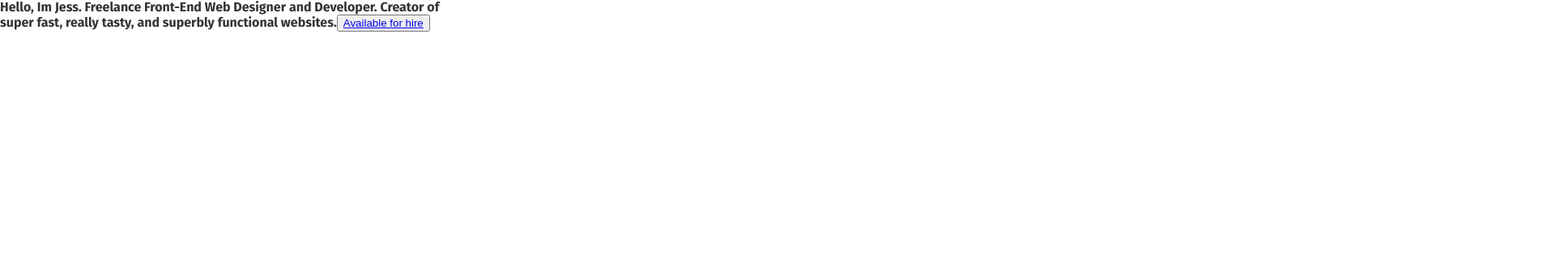
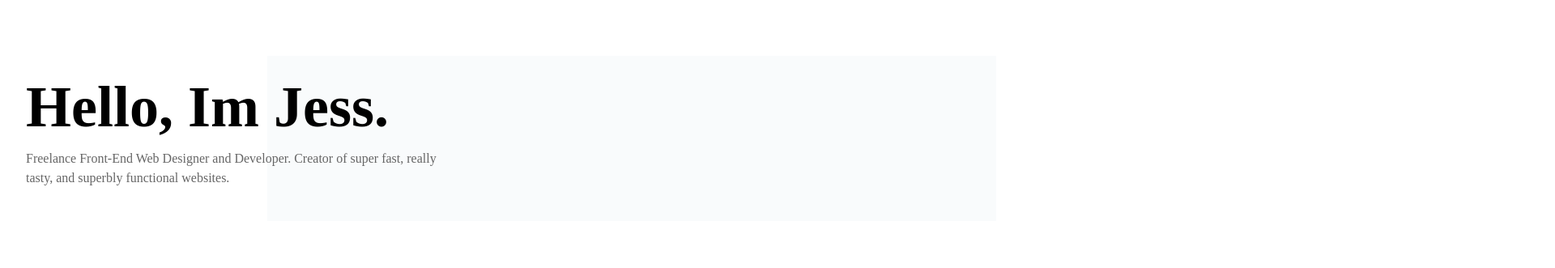
Before and after one commit to jessicavrooyen/jessvrooyen.com, a Gatsby site: page / in a window 1280 px wide. Shown: the top 331 px of the page at 81% size, 1920 px wide, since content can reach past the window. Built offline with nearby package versions, Linux system fonts and the light colour scheme; Gatsby itself is replaced by a stand-in of ours; some packages are replaced by stand-ins of ours.

Commit message:
➕sizing fixes

```diff
--- a/src/components/Card.js
+++ b/src/components/Card.js
@@ -2,10 +2,6 @@ import React from 'react';
 import styled from 'styled-components';
 import Img from 'gatsby-image';
 import Link from 'gatsby-link';
-import Overdrive from 'react-overdrive';
-
-import config from '../../config/SiteConfig';
-import * as palette from '../../config/Style';
 
 const CardItem = styled(Link)`
     min-height: 500px;
@@ -15,7 +11,7 @@ const CardItem = styled(Link)`
     display: flex;
     flex-direction: column;
     justify-content: space-between;
-    color: ${palette.COLOR};
+    color: #333;
     transition: all .4s cubic-bezier(0.680, -0.550, 0.265, 1.550);
 
     &:after {
--- a/src/components/LandingPage/index.js
+++ /dev/null
@@ -1,58 +0,0 @@
-import React from 'react';
-import styled, { css } from 'styled-components';
-import Link from 'gatsby-link';
-import { colors, media, getOuterSpace } from '../../styles/variables';
-
-const LandingWrapper = styled.div`
-    max-width: 36rem;
-    ${media.md`
-    max-width: 32rem;
-  `}
-  ${media.sm`
-    max-width: 100%;
-  `}
-  ${media.xs`
-
-  `}
-
-  ${props => (props.fixed
-    ? css`
-      ${getOuterSpace('padding')};
-      position: absolute;
-      top: 0;
-      right: 0;
-      text-align: right;
-      ${media.md`
-        text-align: left;
-        left: 0;
-        right: auto;
-      `}
-    `
-    : css`
-      text-align: left;
-    `)
-}
-`;
-const Title = styled.h1`
-    font-size: 1rem;
-    font-weight: 300;
-  span {
-    color: ${colors.yellow500};
-    text-decoration: line-through;
-  }
-`;
-
-const LandingPage = props => (
-  <LandingWrapper {...props}>
-    <Title>
-      Hello, Im Jess.
-      Freelance Front-End Web Designer and Developer.
-      Creator of super fast, really tasty, and superbly functional websites.
-      <button>
-        <Link to="/contact/">Available for hire</Link>
-      </button>
-    </Title>
-  </LandingWrapper>
-);
-
-export default LandingPage;
--- a/src/components/Menu/index.js
+++ b/src/components/Menu/index.js
@@ -1,7 +1,7 @@
 import React from 'react';
 import styled, { css } from 'styled-components';
 import Link from 'gatsby-link';
-import { colors, fonts, media, getOuterSpace } from '../../styles/variables';
+import { colors, media } from '../../styles/variables';
 
 const MenuWrapper = styled.nav`
   width: 100%;
@@ -10,7 +10,6 @@ const MenuWrapper = styled.nav`
   justify-content: space-between;
   pointer-events: none;
   background-color: #fff;
-  ${getOuterSpace('padding')};
 
   ul:last-child li {
     text-align: right;
@@ -24,8 +23,6 @@ const MenuWrapper = styled.nav`
         border-radius: 100%;
         content: '';
         display: block;
-        height: .3rem;
-        width: .3rem;
         transition: transform .3s cubic-bezier(.45, 0, .1, 1), opacity .1s ease;
         will-change: transform, opacity;
       }
--- a/src/pages/index.js
+++ b/src/pages/index.js
@@ -1,11 +1,129 @@
 import React from 'react';
-import LandingPage from '../components/LandingPage';
+import styled, { keyframes } from 'styled-components';
+
+const opacityAnim = keyframes`
+  0% {
+    opacity: 0;
+  }
+
+  100% {
+    opacity: 1;
+  }
+`;
+const squareBeforeAnim = keyframes`
+  0% {
+    opacity: 0;
+    ${'' /* transform: scaleX(0); */}
+  }
+
+  100% {
+    opacity: 1;
+    ${'' /* transform: scaleX(1); */}
+  }
+`;
+
+const slideUp = keyframes`
+  0% {
+    transform: translateY(100%);
+  }
+
+  100% {
+    transform: translateY(0);
+  }
+`;
 
 
+const Title = styled.h1`
+  font-family: "utopia-std", serif;
+  font-weight: 700;
+  font-size: 72px;
+  line-height: 1;
+  margin-bottom: 16px;
+  color: black;
+  transform: translateY(100%);
+  animation: ${slideUp} 1.4s cubic-bezier(.54,.09,.11,1) forwards;
+  animation-delay: 1s;
+`;
+
+const Text = styled.p`
+  line-height: 1.5;
+  font-family: europa;
+  font-weight: 400;
+  color: #666;
+  font-size: 16px;
+  margin-bottom: 24px;
+  transform: translateY(100%);
+  animation: ${slideUp} 1.35s cubic-bezier(.5,0,0,1) forwards;
+  animation-delay: 1.2s;
+`;
+
+const squareAfterAnim = keyframes`
+  0% {
+    transform: translateX(-100%) scaleX(3);
+    opacity: 1;
+  }
+
+  90% {
+    transform: translateX(250%) scaleX(1);
+    opacity: 1;
+  }
+
+  91% {
+    transform: translateX(300%) scaleX(1);
+    opacity: 0;
+  }
+
+  100% {
+    transform: translateX(300%) scaleX(1);
+    opacity: 0;
+  }
+`;
+
+const IndexWrapper = styled.div`
+  padding: 0 2rem;
+  margin-top: 96px;
+  margin-bottom: 96px;
+  max-width: 600px;
+  padding: 0 2rem;
+  position: relative;
+  opacity: 0;
+  animation: ${opacityAnim} .4s .15s ease-in-out forwards;
+
+  &:before {
+    content: '';
+    position: absolute;
+    top: -20%;
+    z-index: -1;
+    left: calc(55%);
+    width: 150%;
+    height: 150%;
+    background-color: #f9fbfc;
+    opacity: 0;
+    animation: ${squareBeforeAnim} .75s 1.75s ease-in forwards;
+  }
+
+  &:after {
+    content: '';
+    position: absolute;
+    top: -20%;
+    z-index: 1;
+    left: 0;
+    width: 150%;
+    height: 150%;
+    background-color: #fff;
+    transform: translateX(-100%) scaleX(3);
+    animation: ${squareAfterAnim} 4.5s .15s cubic-bezier(.54,.09,.11,1) forwards;
+  }
+`;
+
 const IndexPage = () => (
-  <section>
-    <LandingPage />
-  </section>
+  <IndexWrapper>
+    <Title>Hello, Im Jess.</Title>
+      <Text>
+        Freelance Front-End Web Designer and Developer.
+        Creator of super fast, really tasty, and superbly functional websites.
+      </Text>
+  </IndexWrapper>
 );
 
 export default IndexPage;
```
Also changed, not shown: src/layouts/index.js (+10 -3 lines).
